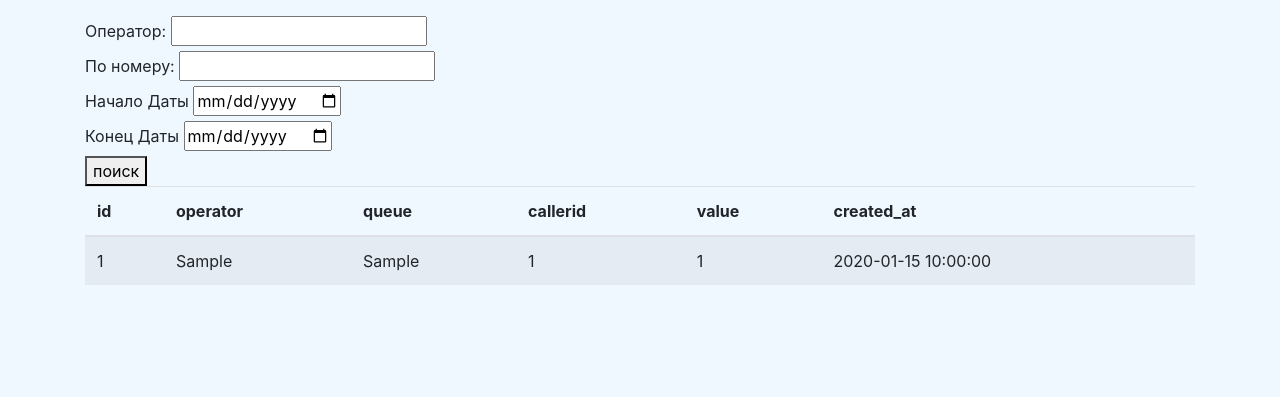
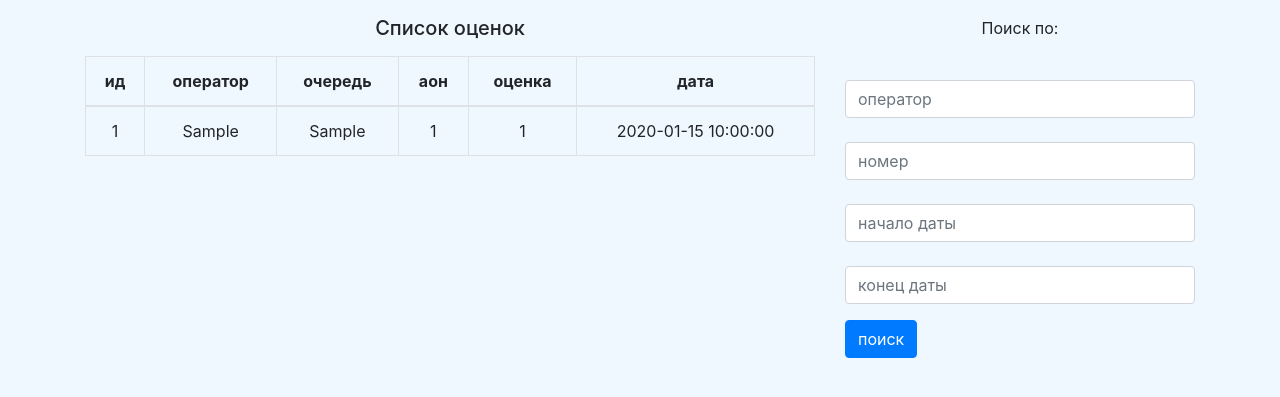
Before and after one commit to kmaksimovv/operators_rating, a Flask app: page / in a window 1280 px wide. Shown: the part 56-453 px from the top of the page. Run offline with Flask 2, Linux system fonts and the light colour scheme; tables that the repository leaves empty hold one stand-in row (values such as "Sample post"); some libraries are stand-ins or nearby versions.

Commit message:
edit form

```diff
--- a/app/templates/form.html
+++ b/app/templates/form.html
@@ -1,9 +1,15 @@
+<p class="text-center">Поиск по:</p>
 <form action="" method="post">
-    {{ form.csrf_token() }}
-    {% for field in form if field.name != "csrf_token" %}
-	{{ field.label() }}
-	{{ field }}
-	<br>
-	{% endfor %}
-	<button type="submit">поиск</button>
-</form>
+	<div class="form-group">
+	  {{ form.csrf }}
+	  <label for="operator"></label>
+	  <input type="text" id="operator" name="operator" placeholder="оператор"  class="form-control">
+	  <label for="callerid"></label>
+	  <input type="text" id="callerid" name="callerid" placeholder="номер"  class="form-control">
+	  <label for="start_date"></label>
+	  <input type="text" id="start_date" name="start_date" placeholder="начало даты"  class="form-control">
+	  <label for="end_date"></label>
+	  <input type="text" id="end_date" name="end_date" placeholder="конец даты"  class="form-control">
+	</div>
+	<button type="submit" class="btn btn-primary">поиск</button>
+  </form>
--- a/app/templates/index.html
+++ b/app/templates/index.html
@@ -2,17 +2,20 @@
 
 {% block content %}
 
-{% include 'form.html' %}
-
-	<table class="table table-striped">
+<div class="row">
+	<div class=col-8>
+		<div class="text-center">
+			<h5>Список оценок</h5>
+		</div>
+	<table class="table table-bordered text-center mt-3">
 		<thead>
 			<tr>
-				<th scope="col">id</th>
-				<th scope="col">operator</th>
-				<th scope="col">queue</th>
-				<th scope="col">callerid</th>
-				<th scope="col">value</th>
-				<th scope="col">created_at</th>
+				<th scope="col">ид</th>
+				<th scope="col">оператор</th>
+				<th scope="col">очередь</th>
+				<th scope="col">аон</th>
+				<th scope="col">оценка</th>
+				<th scope="col">дата</th>
 			</tr>
 		</thead>
 		<tbody>
@@ -28,4 +31,8 @@
 			{% endfor %}
 		</tbody>
 	</table>
+	</div>
+	<div class="col-4">{% include 'form.html' %}</div>
+</div>
+
 {% endblock content %}
--- a/app/views.py
+++ b/app/views.py
@@ -16,7 +16,8 @@ from sqlalchemy import cast, DATE
 def search_results(search):
     ratings = []
     form = SearchForm(request.form)
-    operator = request.form.get('operator').strip()
+
+    operator = str(request.form.get('operator')).strip()
     callerid = request.form.get('callerid').strip()
     start_date = request.form.get('start_date').strip()
     end_date = request.form.get('end_date').strip()
```
Lines whose indentation alone changed are shown as unchanged.
